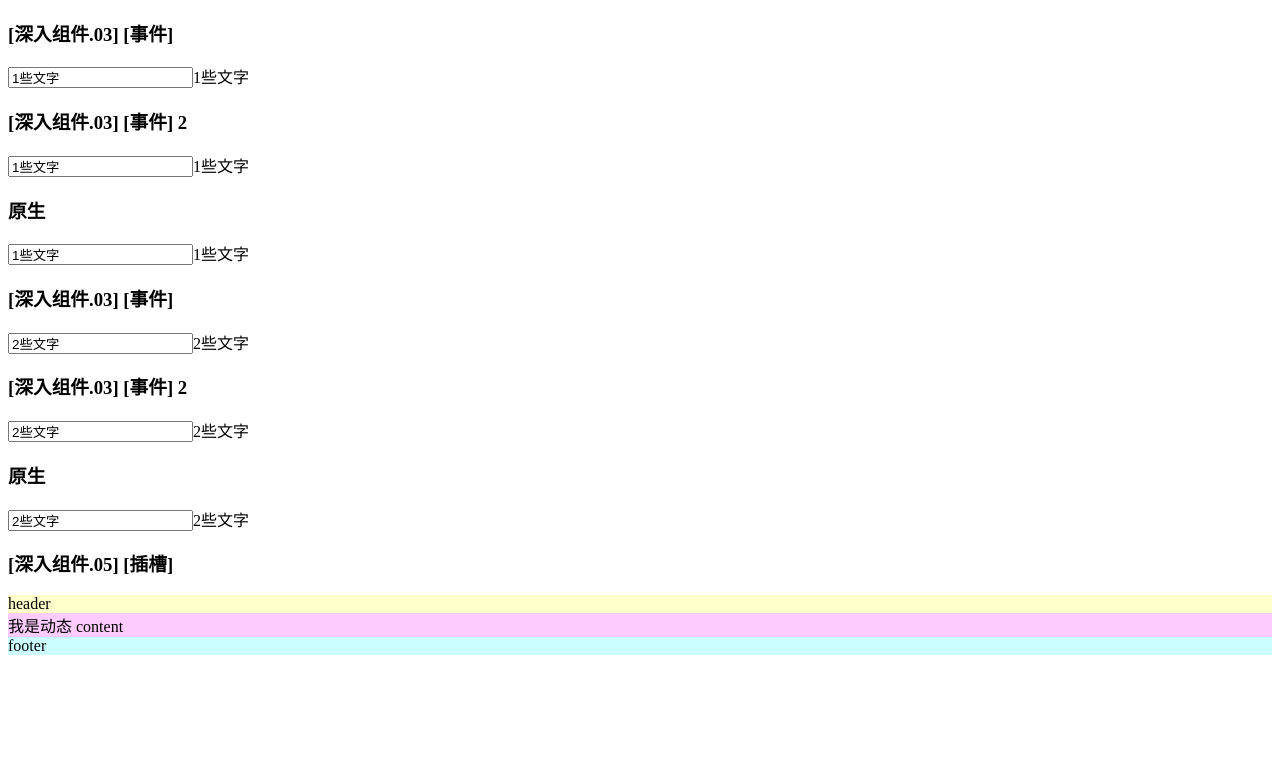
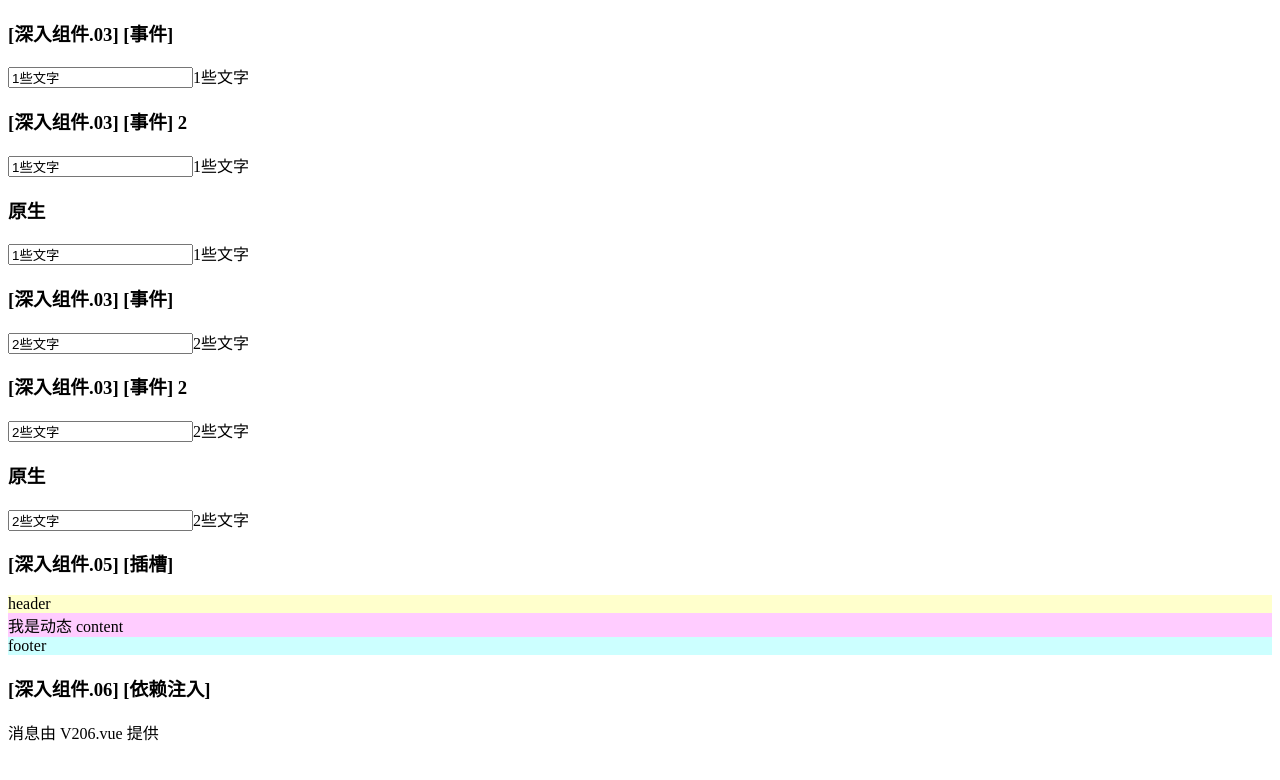
Before and after one commit to Juche/vue_ts_practice, a Vue app: page / in a window 1280 px wide. Shown: the top 780 px of the page. Built offline with nearby package versions, Linux system fonts and the light colour scheme.

Commit message:
feat: [深入组件.06] [依赖注入]

```diff
--- a/src/App.vue
+++ b/src/App.vue
@@ -21,6 +21,7 @@
     <template #footer> new footer </template> -->
     <template #[slotName]>我是动态 {{ slotName }}</template>
   </V205>
+  <V206 />
 </template>
 
 <script lang="ts" setup>
@@ -29,6 +30,7 @@
   import V203 from './components/V203.vue';
   import V203_2 from './components/V203_2.vue';
   import V205 from './components/V205.vue';
+  import V206 from './components/V206.vue';
 
   // const v203 = reactive({
   //   value1: '1些文字',
--- /dev/null
+++ b/src/components/V206.vue
@@ -0,0 +1,25 @@
+<template>
+  <h3>[深入组件.06] [依赖注入]</h3>
+  <V206_s1 />
+</template>
+
+<script lang="ts" setup>
+  import { provide, ref } from 'vue';
+  import V206_s1 from './V206_s1.vue';
+
+  const provMsg = ref('msg provide from V206.vue');
+
+  function provFn(): void {
+    console.log(`🚀 ~ provFn ~ provFn`);
+    provMsg.value = 'msg modified by provFn';
+  }
+
+  // provide('provMsg', provMsg);
+  provide('provMsg', { provMsg, provFn });
+
+  setTimeout(() => {
+    provMsg.value = '消息由 V206.vue 提供';
+  }, 3000);
+</script>
+
+<style scoped></style>
--- /dev/null
+++ b/src/components/V206_s1.vue
@@ -0,0 +1,9 @@
+<template>
+  <V206_s2 />
+</template>
+
+<script lang="ts" setup>
+  import V206_s2 from './V206_s2.vue';
+</script>
+
+<style scoped></style>
--- /dev/null
+++ b/src/components/V206_s2.vue
@@ -0,0 +1,15 @@
+<template>
+  <h3></h3>
+  <p>{{ provMsg }}</p>
+</template>
+
+<script lang="ts" setup>
+  import { inject } from 'vue';
+  // const provMsg = inject('provMsg', '如果显示的我,说明没有对应的 provMsg');
+  const { provMsg, provFn } = inject('provMsg');
+  setTimeout(() => {
+    provFn();
+  }, 6000);
+</script>
+
+<style scoped></style>
```
Also changed, not shown: 1 other file (tests, documents, lock files or other folders).
